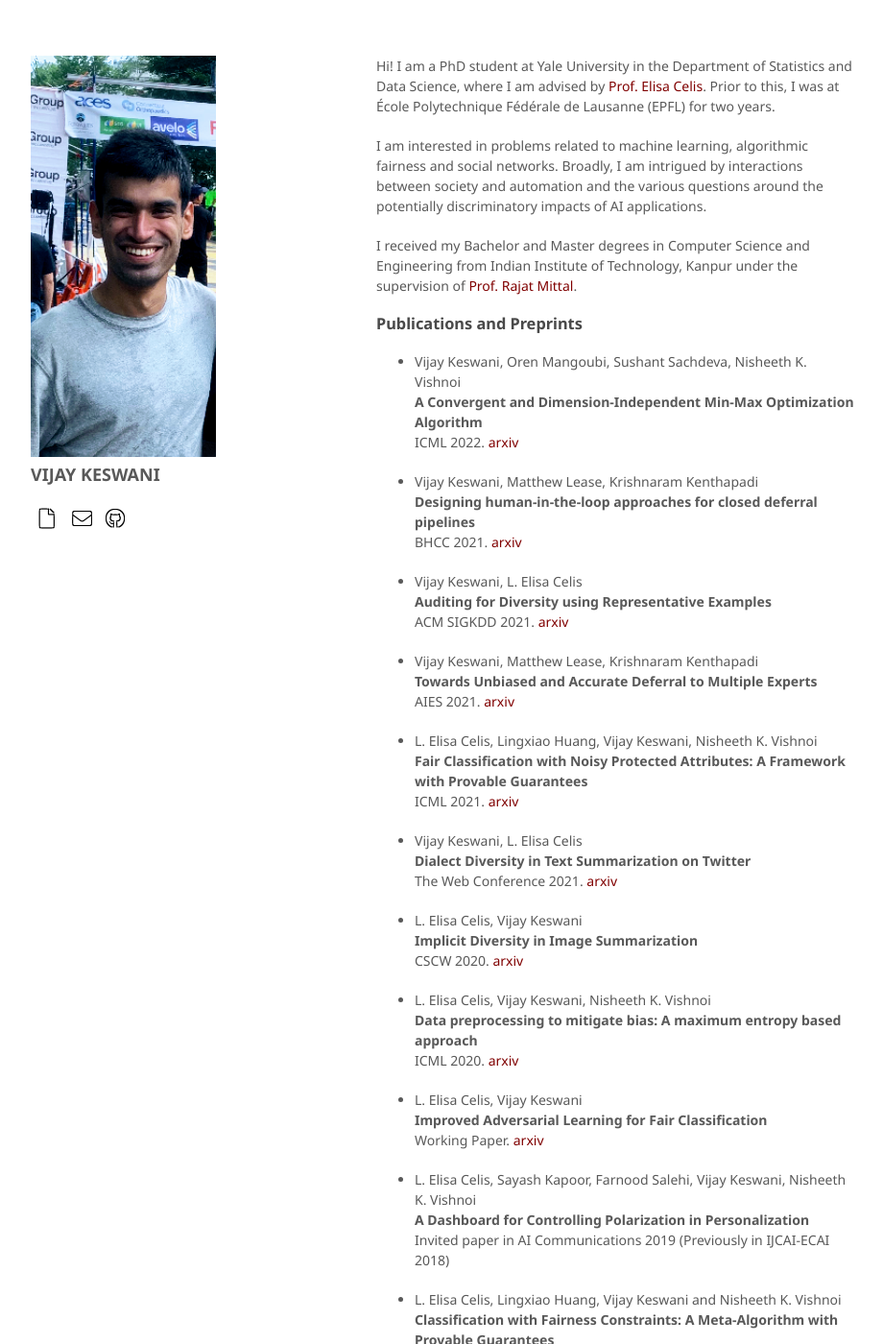
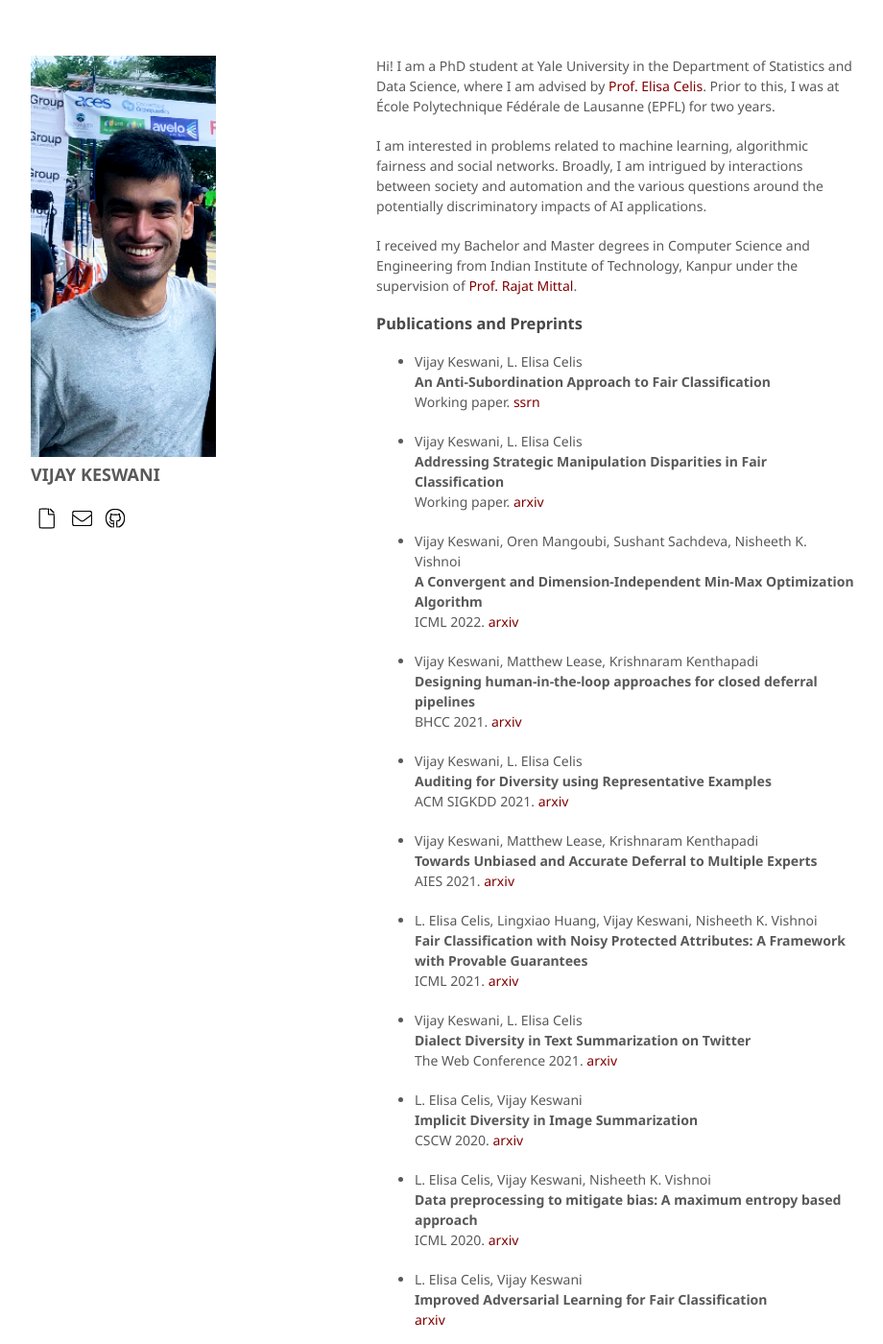
Before and after one commit to vijaykeswani/vijaykeswani.github.io, a Jekyll site: the page built from index.md, in a window 1280 px wide and 1400 px high. Shown: the whole window at 96% size, without its empty margins (178-1098 px from the left). Built offline with Jekyll 4.4.1, drawn with Linux system fonts in a browser that asks for light colours; nearby versions of some CDN libraries; a script that is not in the unit is left out.

Commit message:
Update index.md

```diff
--- a/index.md
+++ b/index.md
@@ -11,6 +11,14 @@
 I received my Bachelor and Master degrees in Computer Science and Engineering from Indian Institute of Technology, Kanpur under the supervision of [Prof. Rajat Mittal](https://cse.iitk.ac.in/users/rmittal).
 
 ### Publications and Preprints
+*   Vijay Keswani, L. Elisa Celis\\
+    <b> An Anti-Subordination Approach to Fair Classification</b>\\
+    Working paper. [ssrn](https://papers.ssrn.com/sol3/papers.cfm?abstract_id=4116835)
+
+*   Vijay Keswani, L. Elisa Celis\\
+    <b> Addressing Strategic Manipulation Disparities in Fair Classification</b>\\
+    Working paper. [arxiv](https://arxiv.org/abs/2205.10842)
+
 *   Vijay Keswani, Oren Mangoubi, Sushant Sachdeva, Nisheeth K. Vishnoi\\
     <b>A Convergent and Dimension-Independent Min-Max Optimization Algorithm</b>\\
     ICML 2022. [arxiv](https://arxiv.org/abs/2006.12376)
```
Also changed, not shown: other parts of index.md (+1 -1 lines).
